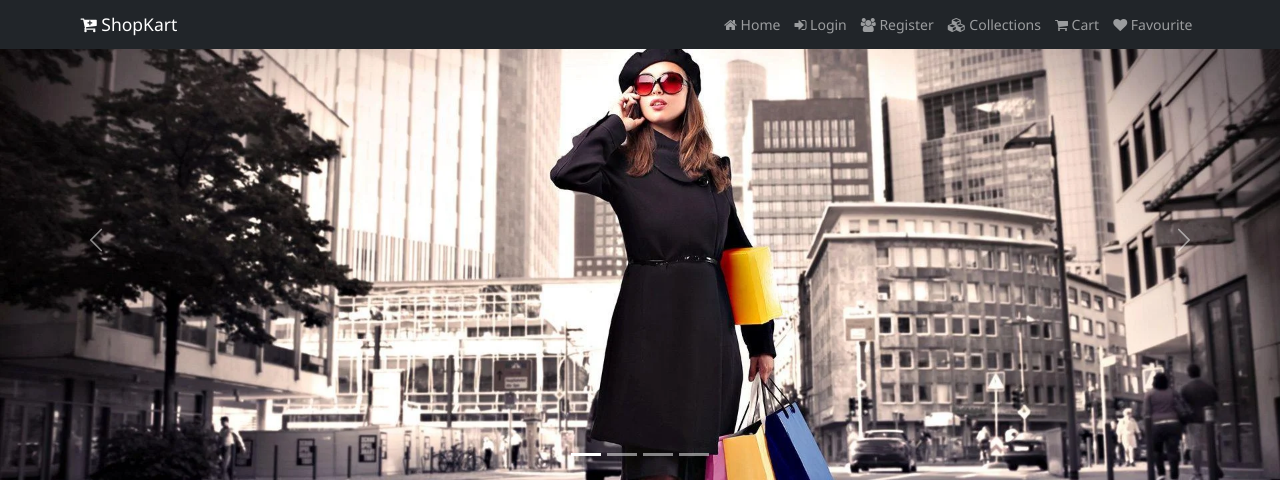
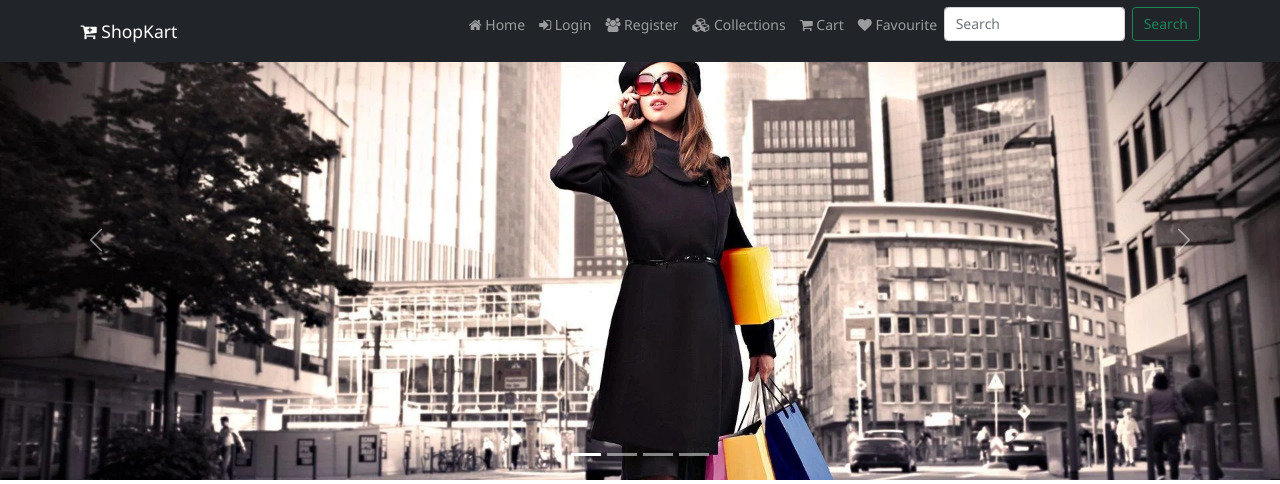
Before and after one commit to rathodrajay/shopkart, a Django app: page / in a window 1280 px wide. Shown: the top 484 px of the page. Run offline with Django 4.2, Linux system fonts and the light colour scheme; data that the repository does not hold is empty.

Commit message:
added search functioinality

```diff
--- a/shop/admin.py
+++ b/shop/admin.py
@@ -1,11 +1,11 @@
-from django.contrib import admin
-from .models import *
-
 
 """class CategoryAdmin(admin.ModelAdmin):
     list_display=('name','image','description')
     admin.site.register(Catagory,CategoryAdmin)
     """
+from django.contrib import admin
+from .models import *
+
 
 admin.site.register(Catagory)
 admin.site.register(Product)
--- a/shop/templates/navbar.html
+++ b/shop/templates/navbar.html
@@ -17,7 +17,14 @@
           <a class="nav-link" href="{% url 'collections' %}"><i class="fa fa-cubes"></i> Collections</a>
           <a class="nav-link" href="{% url 'cart' %}"><i class="fa fa-shopping-cart"></i> Cart</a>
           <a class="nav-link" href="{% url 'favviewpage' %}"><i class="fa fa-heart"></i> Favourite</a>
-
+          <!-- <form method='get' action="/search" class="d-flex" role="search">
+            <input class="form-control me-2" type="search" placeholder="Search" id="search" name="search" aria-label="Search">
+            <button class="btn btn-outline-success" type="submit">Search</button>
+          </form> -->
+          <form class="d-flex" role="search">
+            <input class="form-control me-2" name="search" type="search" placeholder="Search" aria-label="Search">
+            <button class="btn btn-outline-success" type="submit">Search</button>
+          </form>
         </div>
       </div>
     </div>
--- a/shop/views.py
+++ b/shop/views.py
@@ -9,6 +9,8 @@ import json
 
 def home(request):
   products=Product.objects.filter(trending=1)
+  if request.GET.get("search"):
+        products=products.filter(name__icontains=request.GET.get("search"))
   return render(request,"index.html",{"products":products})
 
 def favviewpage(request):
@@ -123,6 +125,8 @@ def collectionsview(request,name):
   products=Product.objects.filter(trending=1)
   if(Catagory.objects.filter(name=name,status=0)):
       products=Product.objects.filter(category__name=name)
+      if request.GET.get("search"):
+        products=products.filter(name__icontains=request.GET.get("search"))
       return render(request,"index2.html",{"products":products,"category_name":name})
   else:
     messages.warning(request,"No Such Catagory Found")
--- a/static/css/style.css
+++ b/static/css/style.css
@@ -76,12 +76,12 @@ a {
     height: 500px;
   }
 .colimg{
-  width: 230px;
+  width: 212px;
   height: 210px;
   margin-left: 14px;
 }
 .pic-box img{
-  width: 400px;
+  width: 350px;
   height: 400px;
 }
 h5{
```
